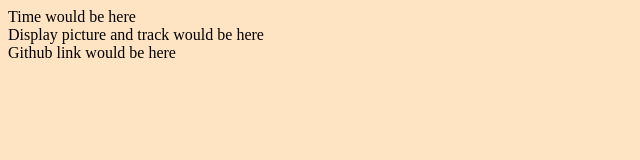
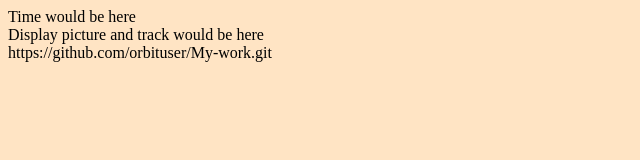
Before and after one commit to orbituser/My-work, a plain HTML site: page index.html in a window 1280 px wide. Shown: the whole page, without its empty margins (0-640 px from the left). Drawn offline with Linux system fonts and the light colour scheme.

Commit message:
Update index.html

```diff
--- a/index.html
+++ b/index.html
@@ -9,6 +9,6 @@
 <body>
     <header>Time would be here</header>
     <main>Display picture and track would be here</main>
-    <footer>Github link would be here</footer>
+    <footer>https://github.com/orbituser/My-work.git</footer>
 </body>
 </html>
```
